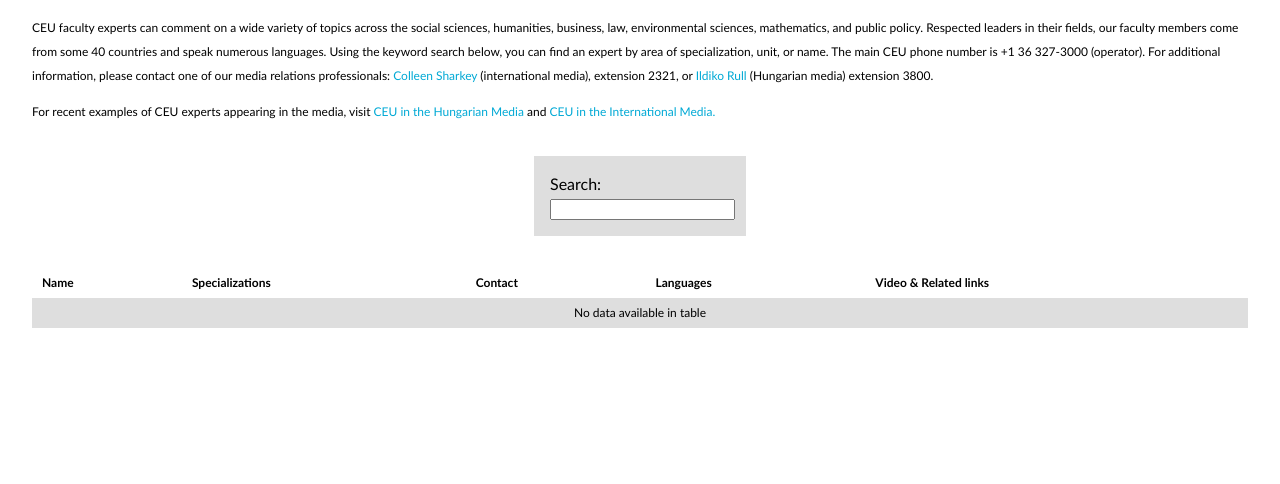
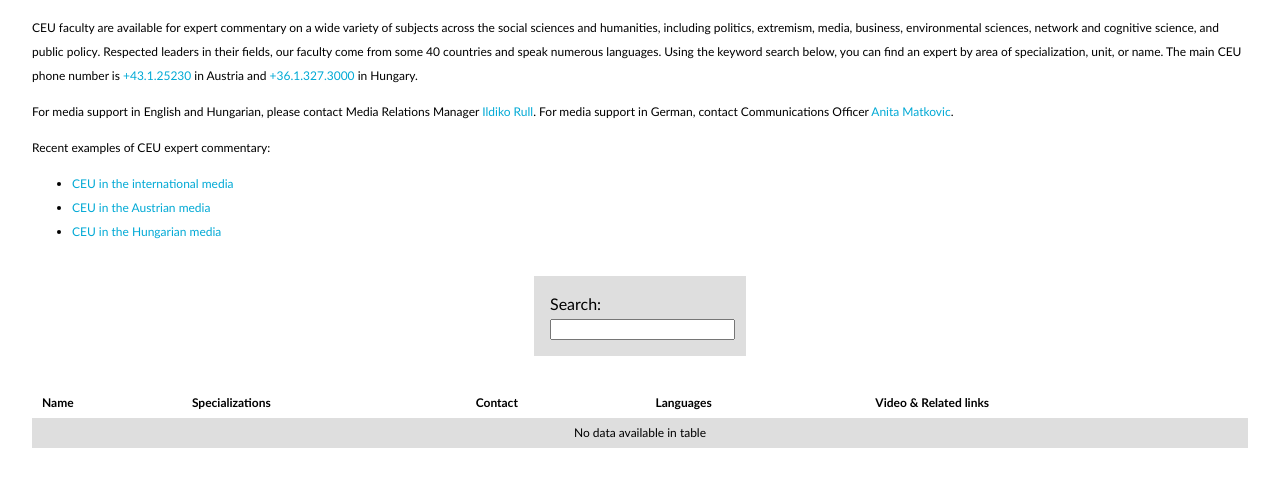
Before and after one commit to aboros/ceuexperts, a PHP site: page / in a window 1280 px wide. Shown: the part 79-563 px from the top of the page. Run offline with PHP 8.4, Linux system fonts and the light colour scheme; data that the repository does not hold is empty.

Commit message:
Update header text and contact info

```diff
--- a/index.php
+++ b/index.php
@@ -77,7 +77,15 @@
       <a id="logo" title="Visit CEU Website" alt="Visit CEU Website" target="_blank" href="http://www.ceu.hu"><img title="CEU Logo" alt="CEU Logo" src="images/logo.png" /></a>
     </div>
     <div id="description">
-      <p>CEU faculty experts can comment on a wide variety of topics across the social sciences, humanities, business, law, environmental sciences, mathematics, and public policy. Respected leaders in their fields, our faculty members come from some 40 countries and speak numerous languages. Using the keyword search below, you can find an expert by area of specialization, unit, or name.  The main CEU phone number is +1 36 327-3000 (operator). For additional information, please contact one of our media relations professionals: <a href="mailto:sharkeyc@ceu.hu" title="Send e-mail">Colleen Sharkey</a> (international media), extension 2321, or <a href="mailto:rulli@ceu.hu" title="Send e-mail">Ildiko Rull</a> (Hungarian media) extension 3800.</p><p>For recent examples of CEU experts appearing in the media, visit <a href="https://www.ceu.hu/news/archive/5882" title="CEU in the Hungarian Media">CEU in the Hungarian Media</a> and <a href="https://www.ceu.hu/news/archive/5780" title="CEU in the International Media">CEU in the International Media.</a></p>
+      <p>CEU faculty are available for expert commentary on a wide variety of subjects across the social sciences and humanities, including politics, extremism, media, business, environmental sciences, network and cognitive science, and public policy. Respected leaders in their fields, our faculty come from some 40 countries and speak numerous languages. Using the keyword search below, you can find an expert by area of specialization, unit, or name. The main CEU phone number is <a href="tel:+43-1-25230">+43.1.25230</a> in Austria and <a href="tel:+36-1-327-3000">+36.1.327.3000</a> in Hungary.</p>
+      <p>For media support in English and Hungarian, please contact Media Relations Manager <a href="mailto:rulli@ceu.edu">Ildiko Rull</a>. For media support in German, contact Communications Officer <a href="mailto:matkovica@ceu.edu">Anita Matkovic</a>.</p>
+      <p>Recent examples of CEU expert commentary:
+        <ul>
+          <li><a href="https://www.ceu.edu/news/ceu-in-the-international-media">CEU in the international media</a></li>
+          <li><a href="https://www.ceu.edu/category/ceu-austrian-media">CEU in the Austrian media</a></li>
+          <li><a href="https://www.ceu.edu/news/ceu-hungarian-media">CEU in the Hungarian media</a></li>
+        </ul>
+      </p>
     </div>
     <table cellpadding="0" cellspacing="0" border="0" class="display" id="example">
       <thead>
```
